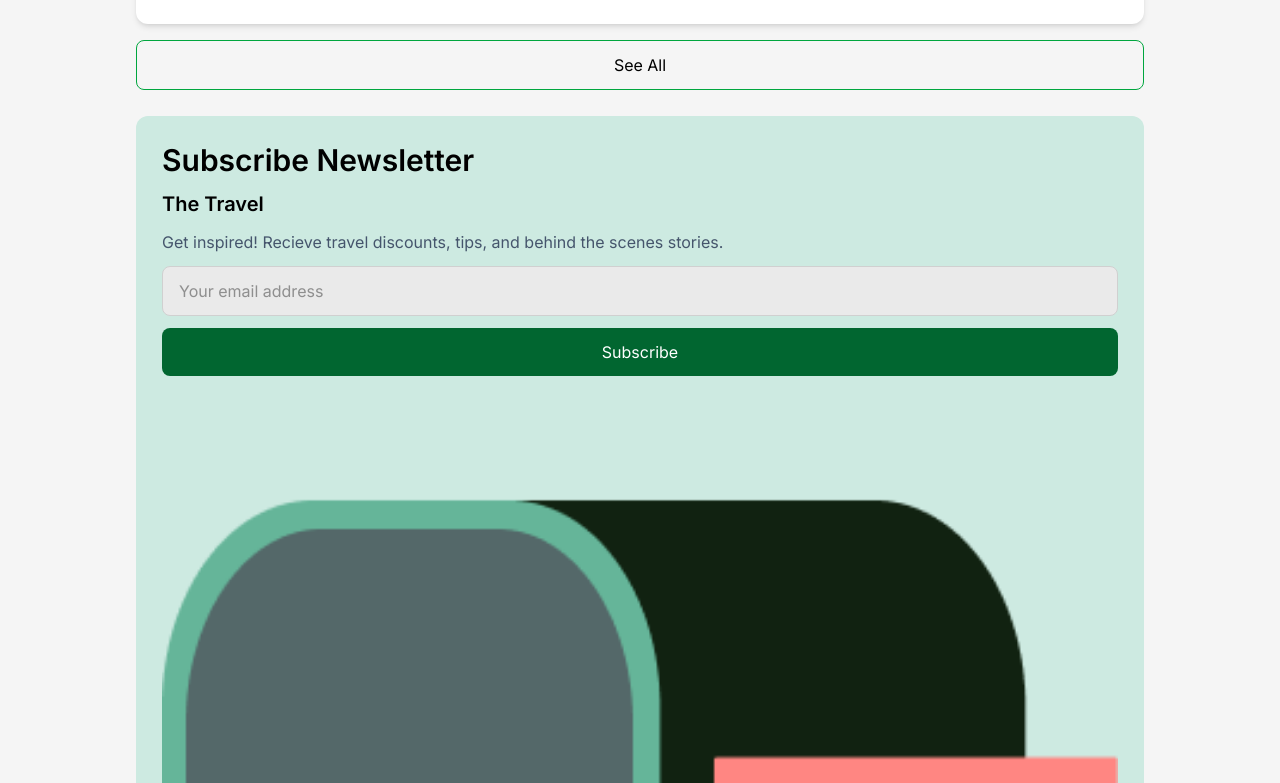
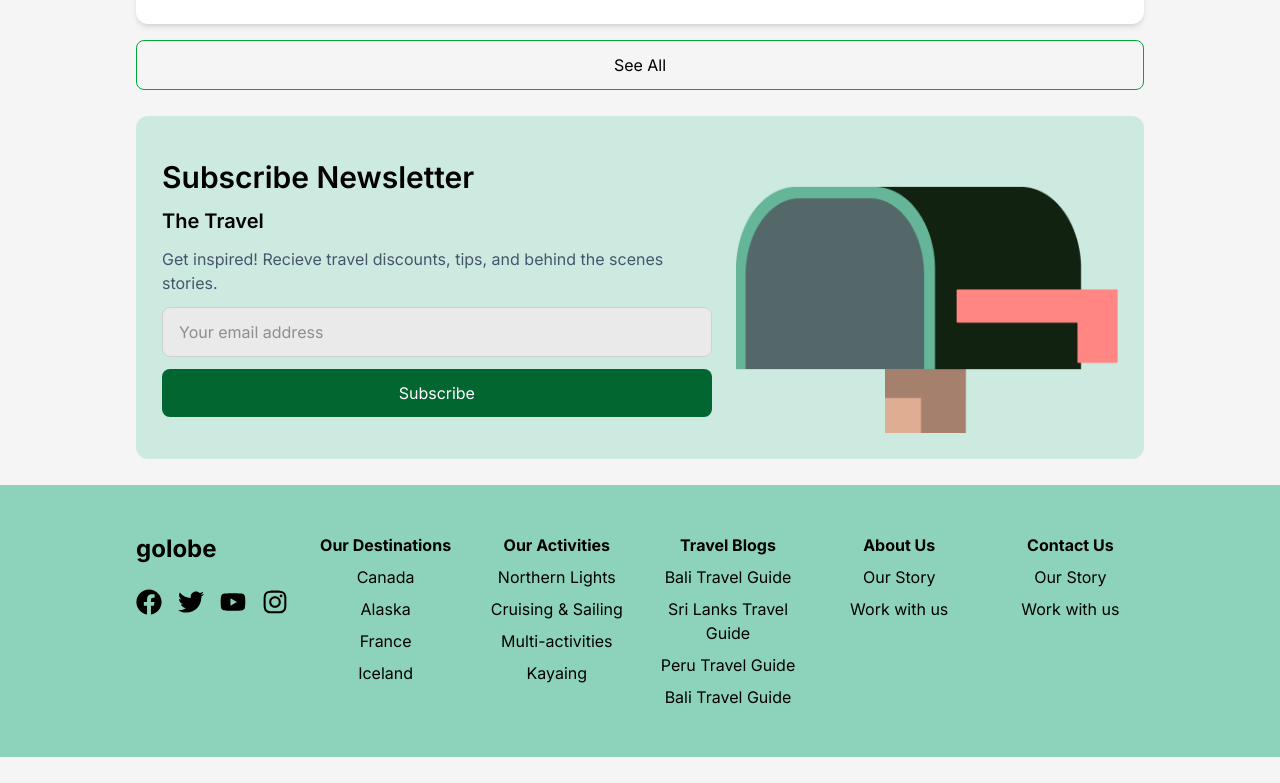
Before and after one commit to Kaydev-cmd/golobe-web-app, a React (Vite) app: page / in a window 1280 px wide. Shown: the part 9697-10480 px from the top of the page. After the commit the page ends 10454 px from the top, so only its background shows below. Built offline with nearby package versions, Linux system fonts and the light colour scheme.

Commit message:
style: set medium screen width and height to 40% for responsive layout

```diff
--- a/src/components/common/Subscribe.jsx
+++ b/src/components/common/Subscribe.jsx
@@ -25,7 +25,8 @@ const Subscribe = () => {
 
   return (
     <section className="container" style={{ paddingTop: "0" }}>
-      <div className="card flex flex-col gap-3 bg-[#CDEAE1] rounded-xl">
+      <div className="card flex flex-col gap-3 items-center md:flex-row md:gap-6 lg:justify-around bg-[#CDEAE1] rounded-xl">
+        <div className="flex flex-col gap-3">
           <h1 className="text-3xl font-semibold">Subscribe Newsletter</h1>
           <h2 className="text-xl font-semibold">The Travel</h2>
           <p className="text-slate-600">
@@ -40,7 +41,10 @@ const Subscribe = () => {
               style={{ borderRadius: "8px" }}
               onChange={(e) => setEmail(e.target.value)}
             />
-          <button className="bg-green-800 text-white" onClick={handleSubscribe}>
+            <button
+              className="bg-green-800 text-white"
+              onClick={handleSubscribe}
+            >
               Subscribe
             </button>
             {message && (
@@ -54,7 +58,12 @@ const Subscribe = () => {
               </p>
             )}
           </form>
-        <img src="/assets/images/mailbox.png" alt="Mailbox" />
+        </div>
+        <img
+          src="/assets/images/mailbox.png"
+          alt="Mailbox"
+          className="w-full md:w-[40%] md:h-[40%]"
+        />
       </div>
     </section>
   );
```
Lines whose indentation alone changed are shown as unchanged.
